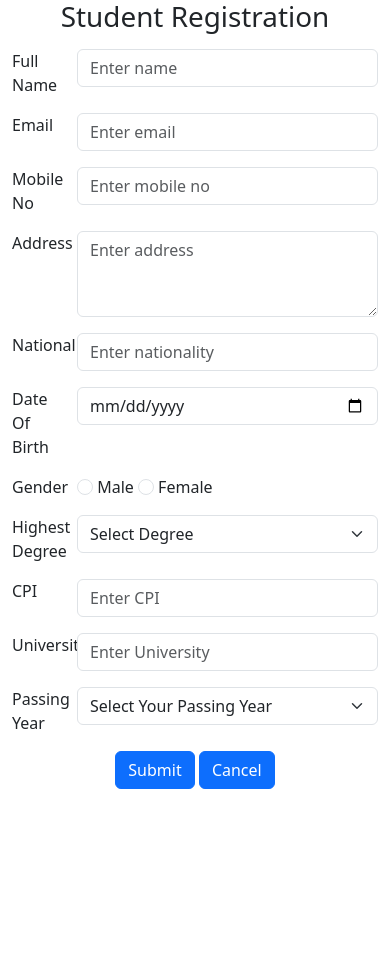
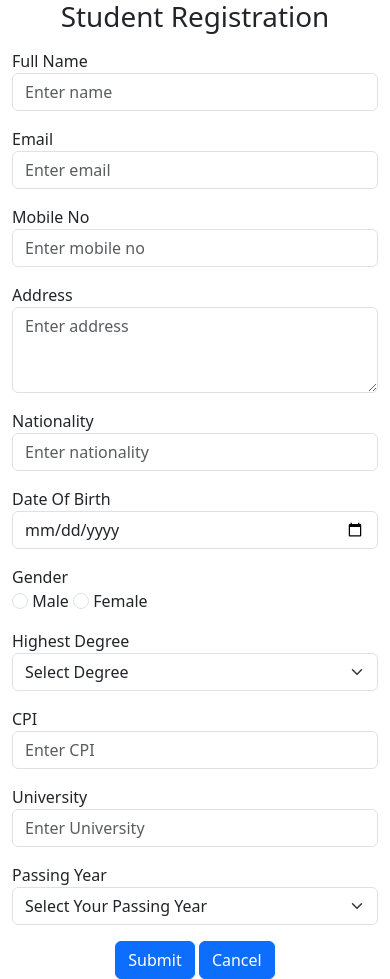
Before and after one commit to AkshayBoricha12/bootstrap_basic_template, a plain HTML site: page form1.html in a window 390 px wide. Before the commit the page ends 844 px from the top, so only its background shows below. Drawn offline with nearby package versions, Linux system fonts and the light colour scheme.

Commit message:
Student registration form is now responsive.

```diff
--- a/form1.html
+++ b/form1.html
@@ -15,10 +15,10 @@
     <div class="container-fluid">
       <h1 class="text-center">Student Registration</h1>
       <div class="row mt-3">
-        <div class="col-2">
+        <div class="col-12 col-sm-2">
           <label for="fullName">Full Name</label>
         </div>
-        <div class="col">
+        <div class="col-12 col-sm-10">
           <input
             type="text"
             class="form-control"
@@ -28,7 +28,7 @@
         </div>
       </div>
       <div class="row mt-3">
-        <div class="col-2">
+        <div class="col-12 col-sm-2">
           <label for="email">Email</label>
         </div>
         <div class="col">
@@ -41,7 +41,7 @@
         </div>
       </div>
       <div class="row mt-3">
-        <div class="col-2">
+        <div class="col-12 col-sm-2">
           <label for="mobileNo">Mobile No</label>
         </div>
         <div class="col">
@@ -54,7 +54,7 @@
         </div>
       </div>
       <div class="row mt-3">
-        <div class="col-2">
+        <div class="col-12 col-sm-2">
           <label for="address">Address</label>
         </div>
         <div class="col">
@@ -67,7 +67,7 @@
         </div>
       </div>
       <div class="row mt-3">
-        <div class="col-2">
+        <div class="col-12 col-sm-2">
           <label for="nationality">Nationality</label>
         </div>
         <div class="col">
@@ -80,7 +80,7 @@
         </div>
       </div>
       <div class="row mt-3">
-        <div class="col-2">
+        <div class="col-12 col-sm-2">
           <label for="dob">Date Of Birth</label>
         </div>
         <div class="col">
@@ -88,7 +88,7 @@
         </div>
       </div>
       <div class="row mt-3">
-        <div class="col-2">
+        <div class="col-12 col-sm-2">
           <label for="gender">Gender</label>
         </div>
         <div class="col">
@@ -100,7 +100,7 @@
       </div>
 
       <div class="row mt-3">
-        <div class="col-2">
+        <div class="col-12 col-sm-2">
           <label for="qualification">Highest Degree</label>
         </div>
         <div class="col">
@@ -113,7 +113,7 @@
         </div>
       </div>
       <div class="row mt-3">
-        <div class="col-2">
+        <div class="col-12 col-sm-2">
           <label for="cpi">CPI</label>
         </div>
         <div class="col">
@@ -129,7 +129,7 @@
         </div>
       </div>
       <div class="row mt-3">
-        <div class="col-2">
+        <div class="col-12 col-sm-2">
           <label for="university">University</label>
         </div>
         <div class="col">
@@ -142,7 +142,7 @@
         </div>
       </div>
       <div class="row mt-3">
-        <div class="col-2">
+        <div class="col-12 col-sm-2">
           <label for="passingYear">Passing Year</label>
         </div>
         <div class="col">
```
